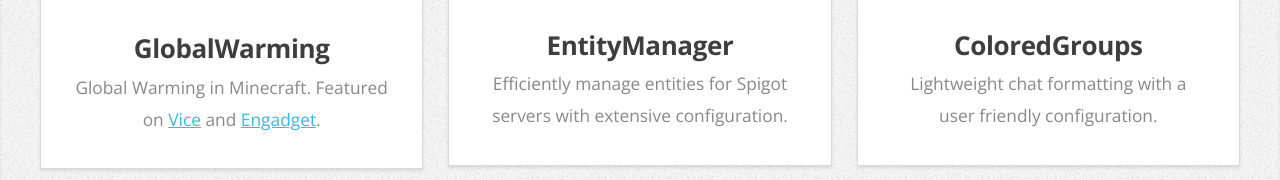
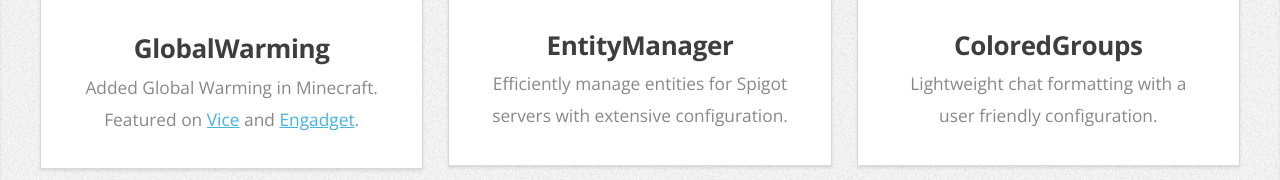
Before and after one commit to nsporillo/porillo-net, a website: page index.html in a window 1280 px wide. Shown: the part 2134-2314 px from the top of the page. Drawn offline with nearby package versions, Linux system fonts and the light colour scheme.

Commit message:
Text update

```diff
--- a/index.html
+++ b/index.html
@@ -120,7 +120,7 @@
 
                             <h3><a href="https://github.com/nsporillo/GlobalWarming">GlobalWarming</a></h3>
 
-                            <p>Global Warming in Minecraft. Featured on
+                            <p>Added Global Warming in Minecraft. Featured on
                             <a href="https://motherboard.vice.com/en_us/article/vbja4m/minecraft-global-warming-mod-adds-climate-change-carbon-tax">Vice</a> and
                             <a href="https://www.engadget.com/2018/08/27/minecraft-climate-change-mod-globalwarming/">Engadget</a>.</p>
                         </article>
```
